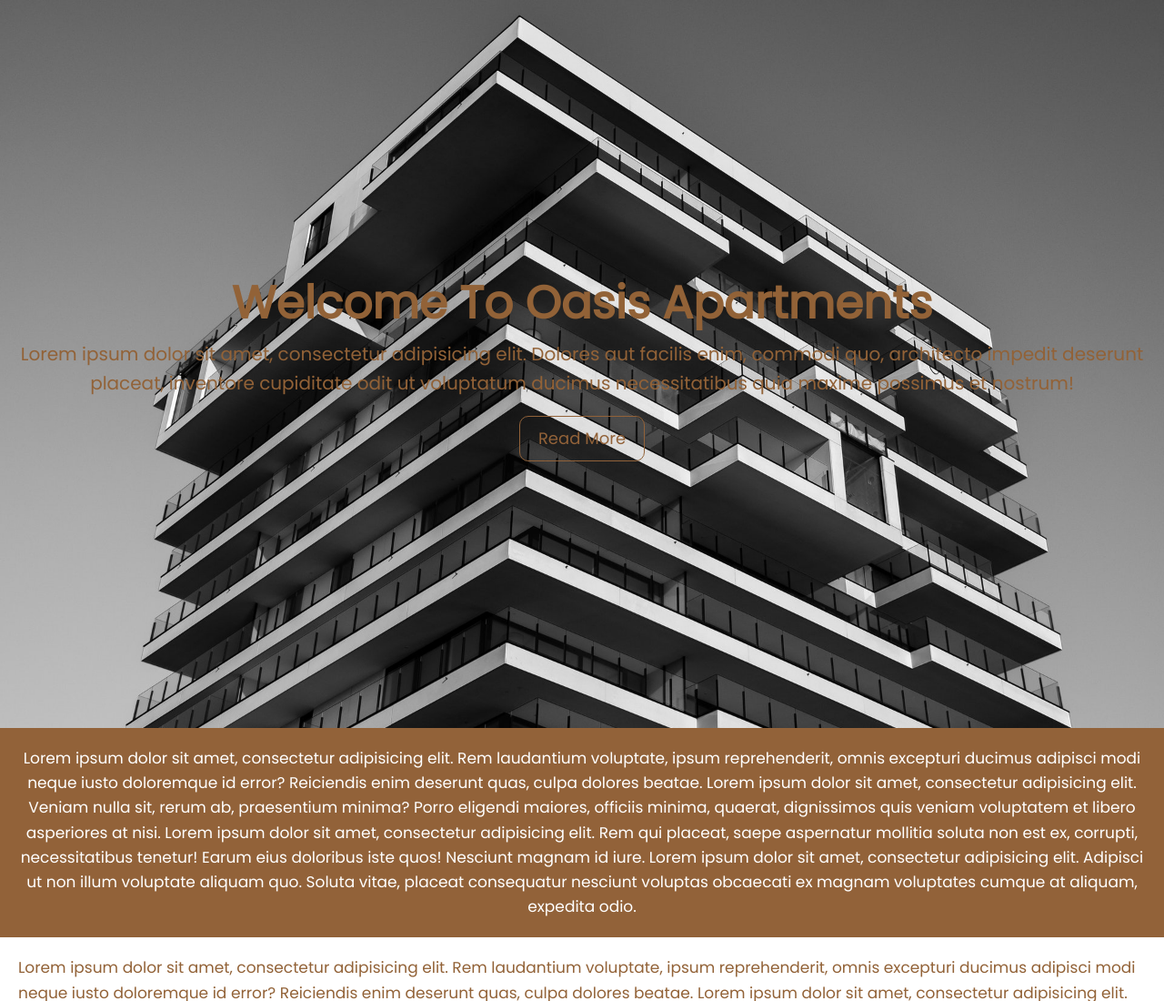
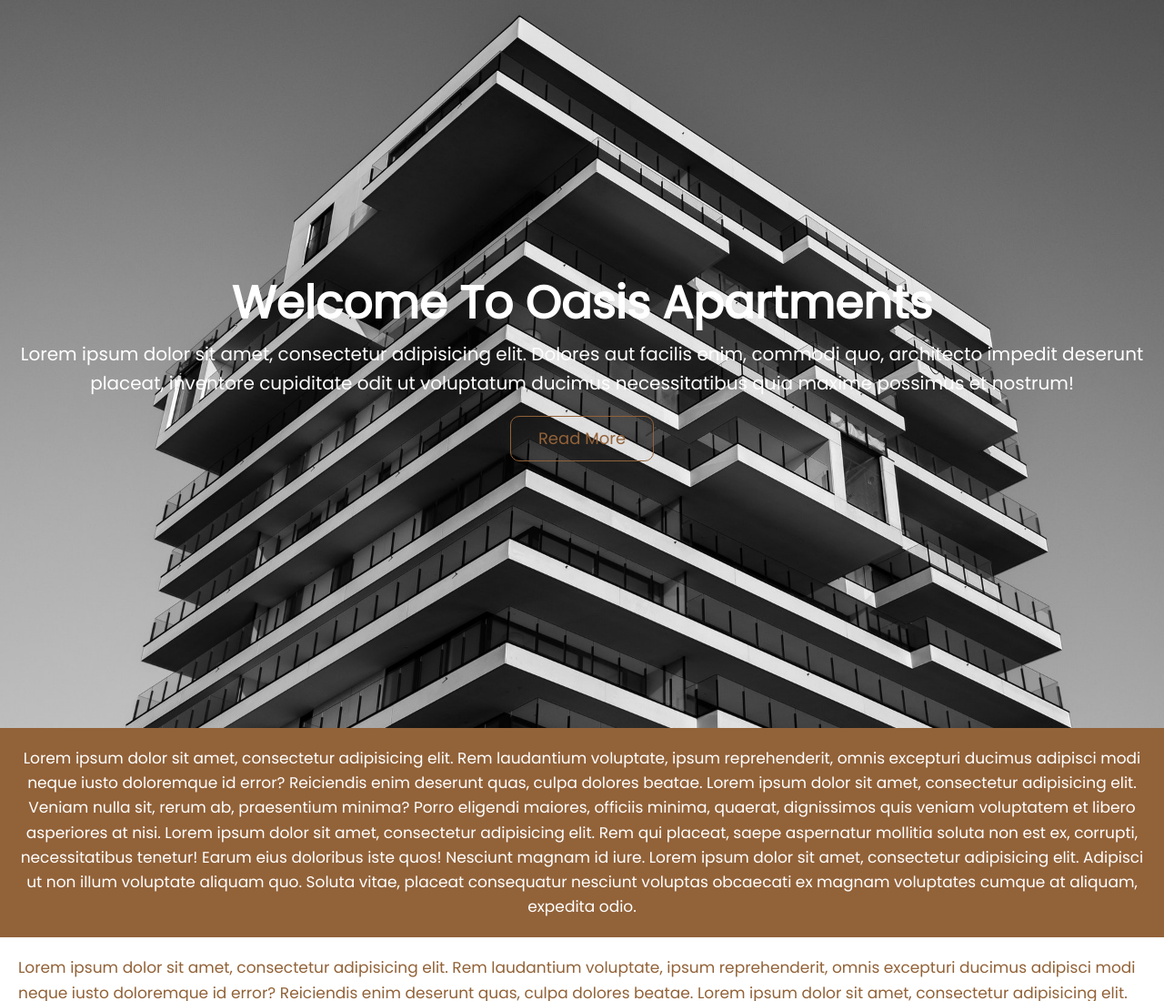
Before and after one commit to hemuuu/Full-Screen-Landing-page, a plain HTML site: page index.html in a window 1280 px wide. Shown: the top 1100 px of the page at 91% size. Drawn offline with Linux system fonts and the light colour scheme.

Commit message:
style.css
updated look

```diff
--- a/styles.css
+++ b/styles.css
@@ -26,17 +26,20 @@ body{
 }
 #showcase h1{
   font-size:50px;
+  color:#fff;
 }
 
 #showcase p{
   font-size:20px;
+   color:#fff;
 }
+/* White Will Improve OverAll Look */
 #showcase .button{
   font-size:18px;
   text-decoration: none;
   color:#926239;
   border:#926239 1px solid;
-  padding:10px 20px;
+  padding:10px 30px;
   border-radius:10px;
   margin-top:20px;
 }
```
